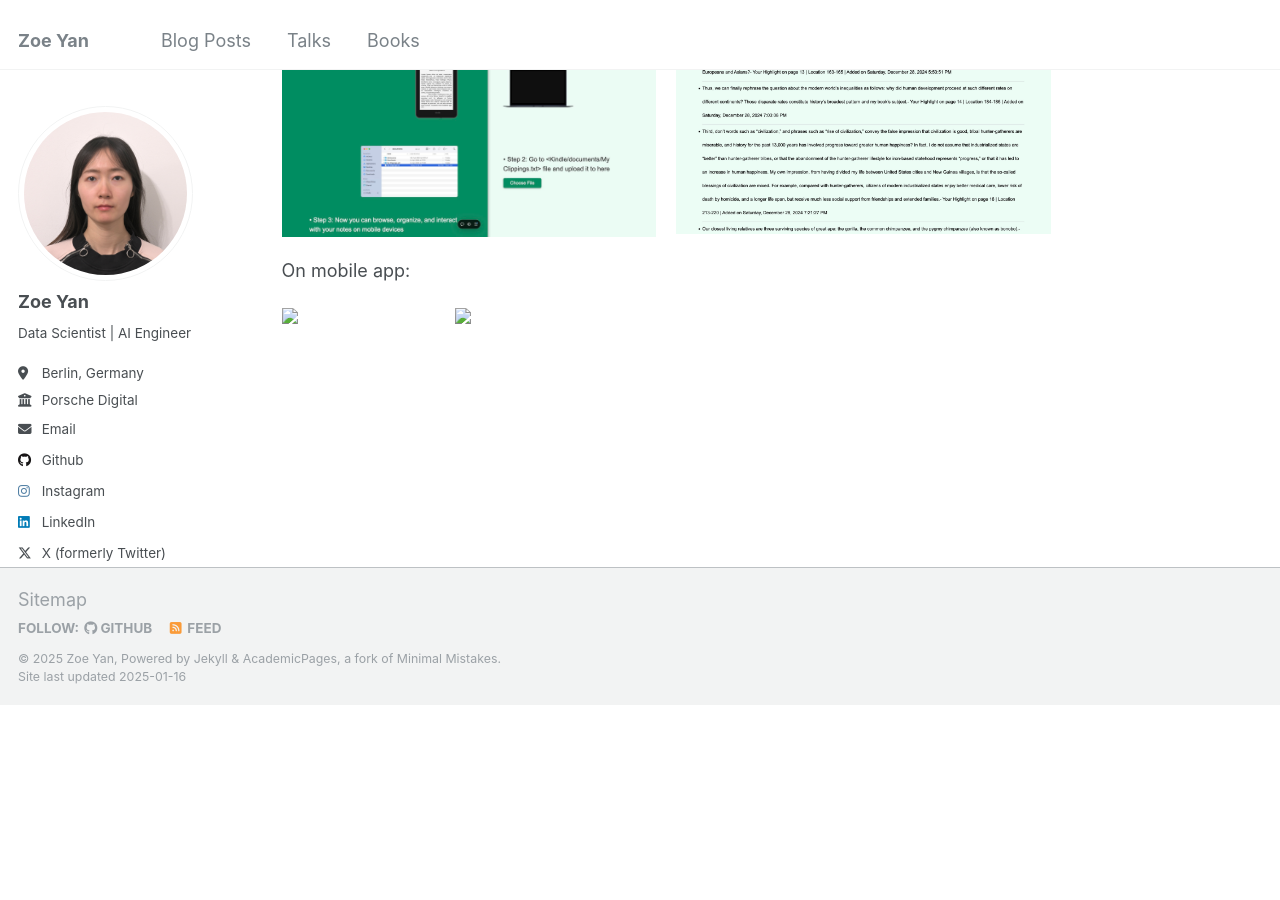
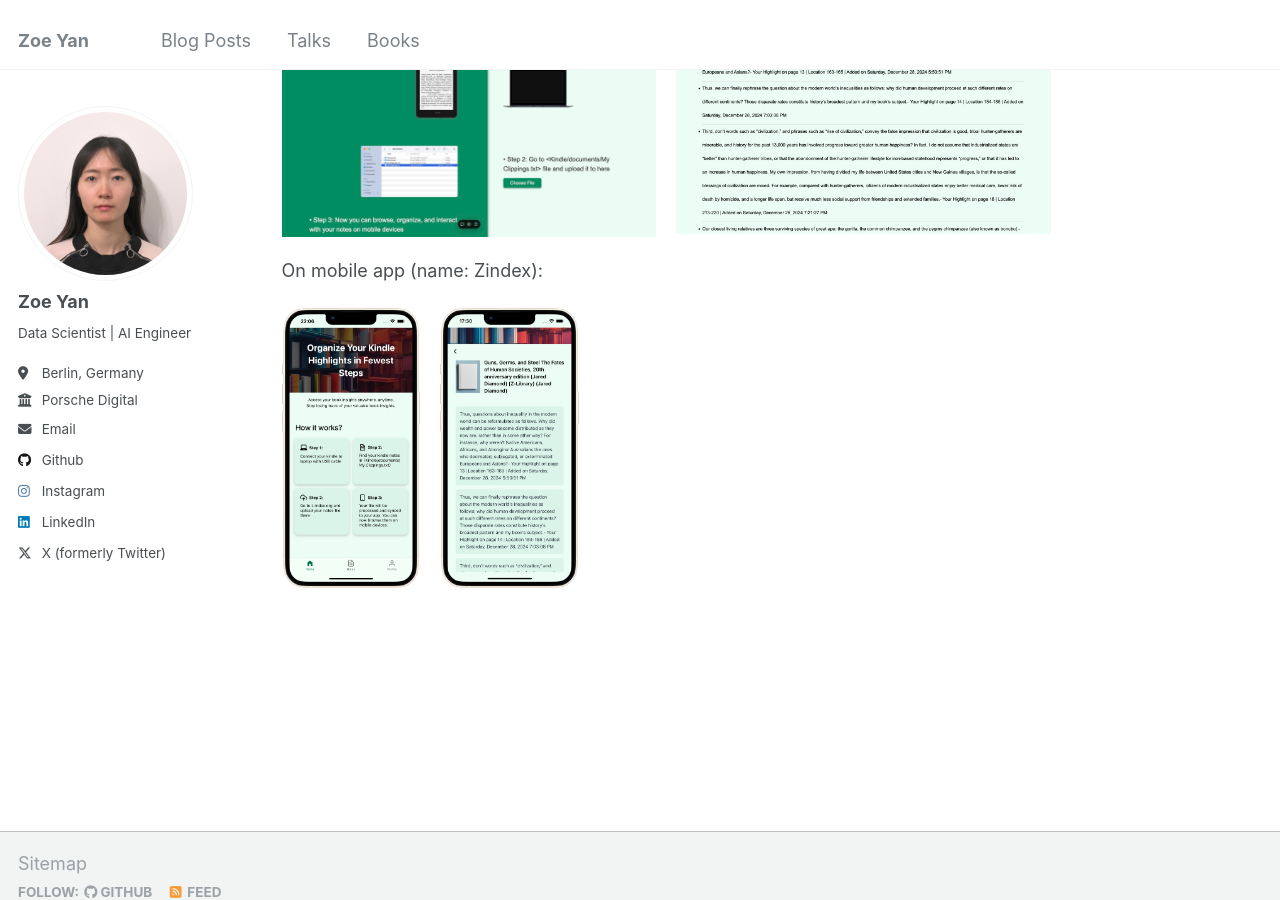
Before and after one commit to zoezyn/zoezyn.github.io, a Jekyll site: the page built from _pages/about.md, in a window 1280 px wide and 900 px high, scrolled down 2736 px. Built offline with Jekyll 4.4.1, drawn with Linux system fonts in a browser that asks for light colours; before the commit the page ends 3441 px from its top, so only the background shows below that.

Commit message:
add image

```diff
--- a/_pages/about.md
+++ b/_pages/about.md
@@ -79,8 +79,8 @@ I love reading. Most of my readings are done on Kindle. But I found it hard to k
     <img src='/images/zindex-2.jpg' style="width: 100%; height: auto;">
 
 </div>
-On mobile app:
+On mobile app (name: Zindex):
 <div style="display: flex; flex-direction: row; gap: 20px;">
-    <img src='/images/zindex-3.png' style="width: 20%; height: auto;">
-    <img src='/images/zindex-4.png' style="width: 20%; height: auto;">
+    <img src='/images/zindex-3.png' style="width: 18%; height: auto;">
+    <img src='/images/zindex-4.png' style="width: 18%; height: auto;">
 </div>
```
Also changed, not shown: images/zindex-3.png (added), images/zindex-4.png (added).
